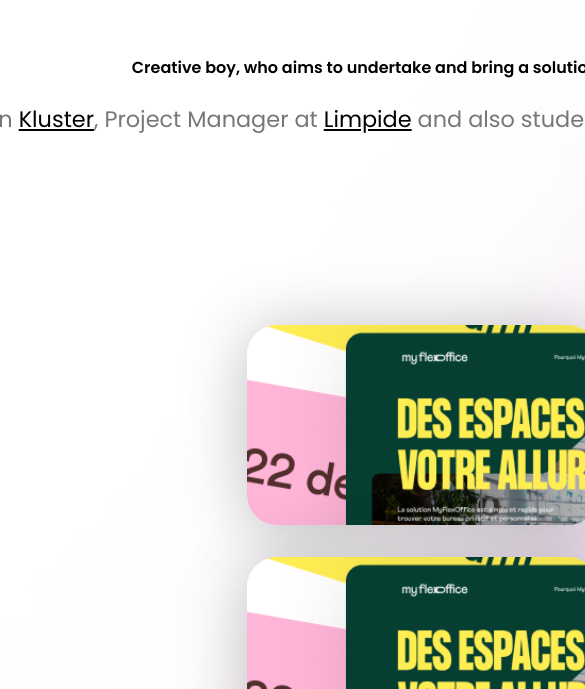
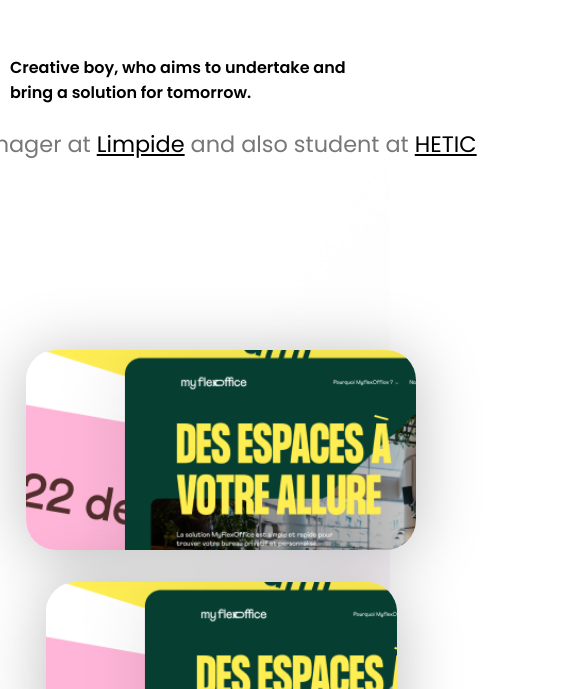
Before and after one commit to rob1-alt/portfolio2023, a Next.js app: page / in a window 390 px wide. Shown: the part 155-844 px from the top of the page, 585 px wide, since content can reach past the window. Built offline with nearby package versions, Linux system fonts and the light colour scheme.

Commit message:
adding 404 path

```diff
--- /dev/null
+++ b/pages/404.js
@@ -0,0 +1,5 @@
+export default function ForOhFour(){
+    return(
+        <p>Oula bg t ou là</p>
+    )
+}
--- /dev/null
+++ b/pages/about.js
@@ -0,0 +1,5 @@
+export default function About(){
+    return(
+        <h1>Salut c moi</h1>
+    )
+}
--- a/pages/index.js
+++ b/pages/index.js
@@ -1,7 +1,7 @@
 import Head from 'next/head'
 import styles from '../styles/Home.module.css'
 import Header from './header'
-import Image from 'next/image'
+// import Image from 'next/image'
 import Link from 'next/link'
 
 
@@ -14,7 +14,7 @@
         <meta name="description" content="Creative boy, who aims to undertake and bring a solution for tomorrow " />
         <meta property="og:image" content="../src/img"/>
 
-        <link rel="icon" href="/favicon.ico" />
+        <link rel="icon" href="../src/img/logofade.png" />
 
       </Head>
       <Header/>
--- a/styles/Home.module.css
+++ b/styles/Home.module.css
@@ -17,7 +17,7 @@
   top: 40px;
   background: radial-gradient(100% 36880.47% at 0% 0%, #fed3d3 0%, rgba(255, 255, 255, 0.984375) 0.01%,
   rgba(255, 255, 255, 0) 46.87%);
-  backdrop-filter: blur(10px);
+  backdrop-filter: blur(15px);
   width: 1032px;
   font-weight: 600;
   font-size: 1.4em;
@@ -262,7 +262,7 @@
   .container{
     background-image: url(../src/img/bg.png);
     background-size:cover;
-    width: 100vh;
+    width: 100vw;
   }
 
   .card3{
@@ -284,7 +284,7 @@
     height: 200px;
     background-size: cover;
     background-repeat: no-repeat;
-    width: 90vw;
+    width: 100vw;
   }
   .navbar{
     display: flex;
```
